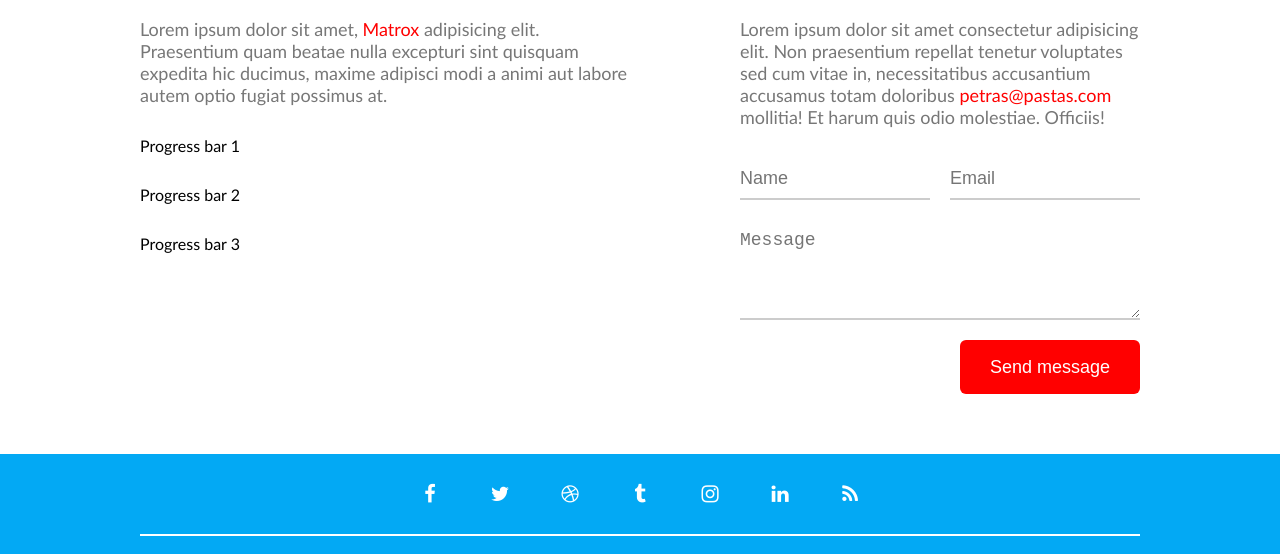
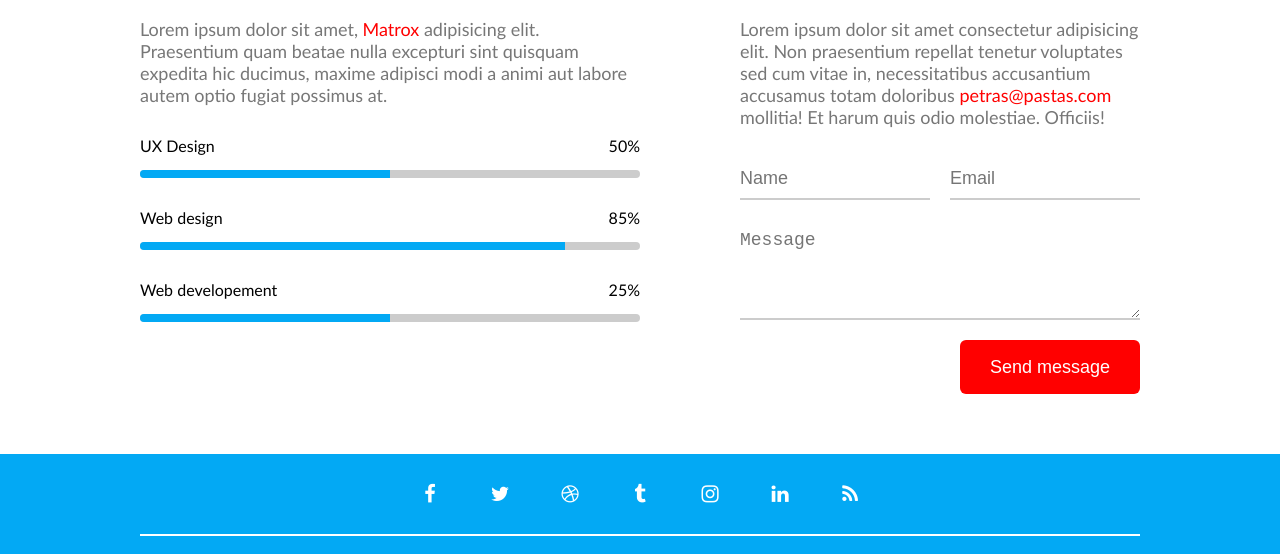
Before and after one commit to zasweted/13-coming-soon, a website: page index.html in a window 1280 px wide. Shown: the part 920-1474 px from the top of the page. Drawn offline with Linux system fonts and the light colour scheme.

Commit message:
progress bar + animations #9 #10

```diff
--- a/css/components/progress-bar.css
+++ b/css/components/progress-bar.css
@@ -0,0 +1,39 @@
+.progress-bar {
+    display: flex;
+    flex-direction: column;
+    gap: 15px;
+    width: 100%;
+}
+
+.progress-bar > .top {
+    display: flex;
+    justify-content: space-between;
+}
+
+.progress-bar > .bottom {
+    height: 8px;
+    background-color: #ccc;
+    border-radius: 40px;
+    overflow: hidden;
+}
+
+.progress-bar > .bottom > .bar {
+    width: 90%;
+    height: 100%;
+}
+
+.progress-bar .bar > .loader {
+    width: 100%;
+    height: 100%;
+    background-color: var(--main-color);
+    animation: loading 2s;
+}
+
+@keyframes loading {
+    0% {
+        width: 0;
+    }
+    100% {
+        width: 100%;
+    }
+}
--- a/index.html
+++ b/index.html
@@ -55,9 +55,42 @@
             <div class="column left-column">
                 <h2 class="section-title">About startup</h2>
                 <p class="section-description">Lorem ipsum dolor sit amet, <a href="#">Matrox</a> adipisicing elit. Praesentium quam beatae nulla excepturi sint quisquam expedita hic ducimus, maxime adipisci modi a animi aut labore autem optio fugiat possimus at.</p>
-                <div>Progress bar 1</div>
-                <div>Progress bar 2</div>
-                <div>Progress bar 3</div>
+                <div class="progress-bar">
+                    <div class="top">
+                        <div class="label">UX Design</div>
+                        <div class="value">50%</div>
+                    </div>
+                    <div class="bottom">
+                        <div class="bar" style="width: 50%;">
+                            <div class="loader"></div>
+                        </div>
+                    </div>
+                </div>
+
+                <div class="progress-bar">
+                    <div class="top">
+                        <div class="label">Web design</div>
+                        <div class="value">85%</div>
+                    </div>
+                    <div class="bottom">
+                        <div class="bar" style="width: 85%;">
+                            <div class="loader"></div>
+                        </div>
+                    </div>
+                </div>
+
+                <div class="progress-bar">
+                    <div class="top">
+                        <div class="label">Web developement</div>
+                        <div class="value">25%</div>
+                    </div>
+                    <div class="bottom">
+                        <div class="bar" style="width: 50%;">
+                            <div class="loader"></div>
+                        </div>
+                    </div>
+                </div>
+
             </div>
             <div class="column right-column">
                 <h2 class="section-title">Have any question?</h2>
```
